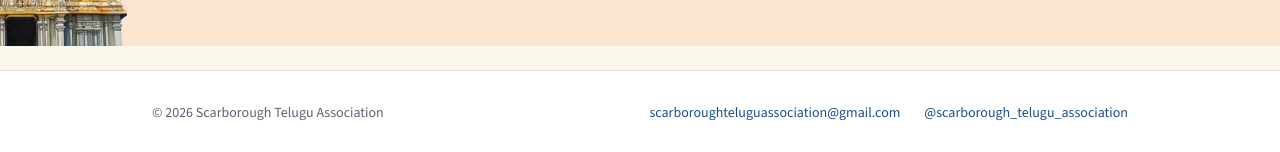
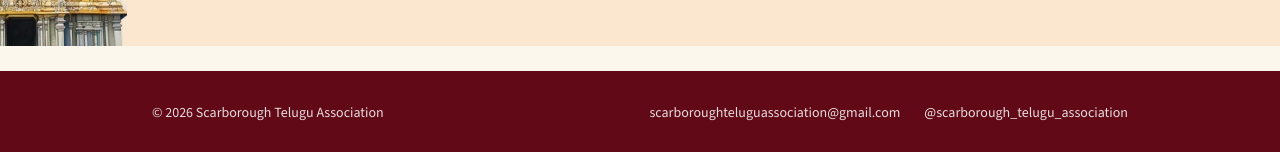
Before and after one commit to scarboroughteluguassociation/scarborough_telugu_association, a Next.js app: page / in a window 1280 px wide. Shown: the part 645-797 px from the top of the page. Built offline with nearby package versions, Linux system fonts and the light colour scheme; no server answers; the database is empty.

Commit message:
Match footer background to header maroon

```diff
--- a/src/components/footer.tsx
+++ b/src/components/footer.tsx
@@ -1,12 +1,12 @@
 export function Footer() {
   return (
-    <footer className="mt-auto border-t border-line bg-paper-raised">
-      <div className="mx-auto flex max-w-5xl flex-col gap-2 px-6 py-8 text-sm text-ink-soft sm:flex-row sm:items-center sm:justify-between">
+    <footer className="mt-auto bg-[#610917]">
+      <div className="mx-auto flex max-w-5xl flex-col gap-2 px-6 py-8 text-sm text-paper-raised/85 sm:flex-row sm:items-center sm:justify-between">
         <p>&copy; {new Date().getFullYear()} Scarborough Telugu Association</p>
         <div className="flex flex-col gap-2 sm:flex-row sm:items-center sm:gap-6">
           <a
             href="mailto:scarboroughteluguassociation@gmail.com"
-            className="text-blue hover:underline"
+            className="hover:text-paper-raised hover:underline"
           >
             scarboroughteluguassociation@gmail.com
           </a>
@@ -14,7 +14,7 @@ export function Footer() {
             href="https://www.instagram.com/scarborough_telugu_association/"
             target="_blank"
             rel="noreferrer"
-            className="text-blue hover:underline"
+            className="hover:text-paper-raised hover:underline"
           >
             @scarborough_telugu_association
           </a>
```
